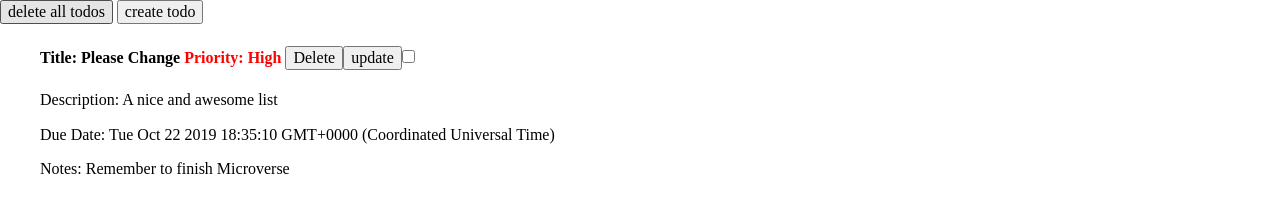
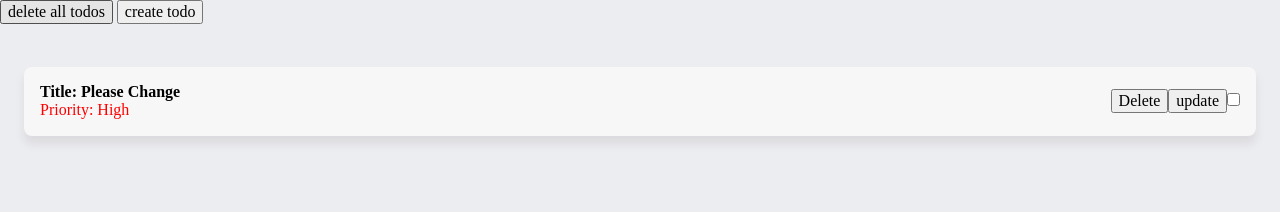
Before and after one commit to Torres-ssf/javascript-to-do-list, a website: page index.html in a window 1280 px wide. Drawn offline with Linux system fonts and the light colour scheme.

Commit message:
feature(style): Added style to todo card

```diff
--- a/scss/main.scss
+++ b/scss/main.scss
@@ -1,5 +1,34 @@
+body {
+  background-color: #ECEDF1;
+}
+
 ul {
+  padding: 12px 24px;
   list-style-type: none;
+}
+
+li {
+  background-color: #F7F7F7;
+  border-radius: .5em;
+  box-shadow: 0 8px 8px rgba(126, 123, 123, 0.15);
+  margin: .9em 0;
+  padding: 1em;
+
+  .head-con {
+    display: flex;
+
+    div:first-child {
+      flex: 1;
+    }
+
+    div:last-child {
+      align-self: center;
+    }
+  }
+
+  h4 {
+    margin: 0;
+  }
 }
 
 .modal {
@@ -71,3 +100,11 @@ ul {
 .low{
   color: #ff6a53;
 }
+
+.hidden {
+  display: none;
+}
+
+.float-right {
+  float: right;
+}
--- a/src/components/TodoComponents.js
+++ b/src/components/TodoComponents.js
@@ -3,17 +3,21 @@ import { Tuesday } from '../tuesday';
 const ListItem = (obj) => {
   const listLi = Spare.create('li')
     .html(
-      `<h4 id="todo-${obj.index}" data-priority='${obj.todo._priority}'>
-              Title: ${obj.todo._title}
-              <span id='todo-priority-${obj.index}'>Priority: ${obj.todo._priority}</span>
-              </h4>
-          <div>
+      `<div class="head-con" id="todo-${obj.index}" data-priority='${obj.todo._priority}'>
+              <div>
+                <h4>Title: ${obj.todo._title}</h4>
+                <span id='todo-priority-${obj.index}'>Priority: ${obj.todo._priority}</span>
+              </div>
+              <div id="b-container-${obj.index}"></div>
+              </div>
+          <div id="details-${obj.index}">
             <p>Description: ${obj.todo._description}</p>
             <p>Due <time datetime="2019-10-15">Date: ${obj.todo._dueDate}</time></p>
             <article>Notes: ${obj.todo._notes}</article>
           </div>`,
     )
-    .attr('data-todo-index', obj.index).element;
+    .attr('data-todo-index', obj.index)
+    .attr('id', `list-item-${obj.index}`).element;
 
   // checkbox input ------------------------------------
   setTimeout(() => {
@@ -24,16 +28,20 @@ const ListItem = (obj) => {
       obj.todoDb.update(obj.todo.id, { _complete: isChecked });
     };
 
-    const h4 = Spare.sel(`#todo-${obj.index}`).element;
-    h4.append(inputCheckBox);
+    const div = Spare.sel(`#b-container-${obj.index}`).element;
+    div.append(inputCheckBox);
 
     // / function call
     const priority = Spare.sel(`#todo-${obj.index}`).element;
 
     prioritySwitcher(priority.getAttribute('data-priority'),
       (data) => {
-        priority.children[0].classList.add(data);
+        priority.children[0].children[1].classList.add(data);
       });
+
+    // prioritySwitcher(priority)
+
+    expander(`list-item-${obj.index}`, `details-${obj.index}`);
   }, 1);
   //-----------------------------------------------------
   return listLi;
@@ -135,10 +143,10 @@ const prioritySwitcher = (value, callback) => {
   if (lowValue === type.high) {
     // / logic
     callback(lowValue);
-  } else if (lowValue.toLowerCase() === type.medium) {
+  } else if (lowValue === type.medium) {
     // / logic
     callback(lowValue);
-  } else if (lowValue.toLowerCase() === type.low) {
+  } else if (lowValue === type.low) {
     // / logic
     callback(lowValue);
   } else {
@@ -146,6 +154,18 @@ const prioritySwitcher = (value, callback) => {
   }
 };
 
+const expander = (parentID, childID) => {
+  const parent = document.getElementById(parentID);
+  const child = document.getElementById(childID);
+
+  child.classList.add('hidden');
+
+  parent.addEventListener('click', () => {
+    child.classList.toggle('hidden')
+  })
+}
+
+
 
 export {
   ListItem, HandleForm, UpdateForm, showModal, masterDelete,
--- a/src/tuesday.js
+++ b/src/tuesday.js
@@ -129,7 +129,7 @@ const Gui = (() => {
         // ------------------------------------------------------
 
         parent.append(ListItem({ todo, index, todoDb }));
-        Spare.sel(`#todo-${index}`).append(button, updateButton);
+        Spare.sel(`#b-container-${index}`).append(button, updateButton);
 
         //event setup ---------------------
         showModal(`update-${todo.id}`);
```
Also changed, not shown: css/main.css, dist/main.js.
